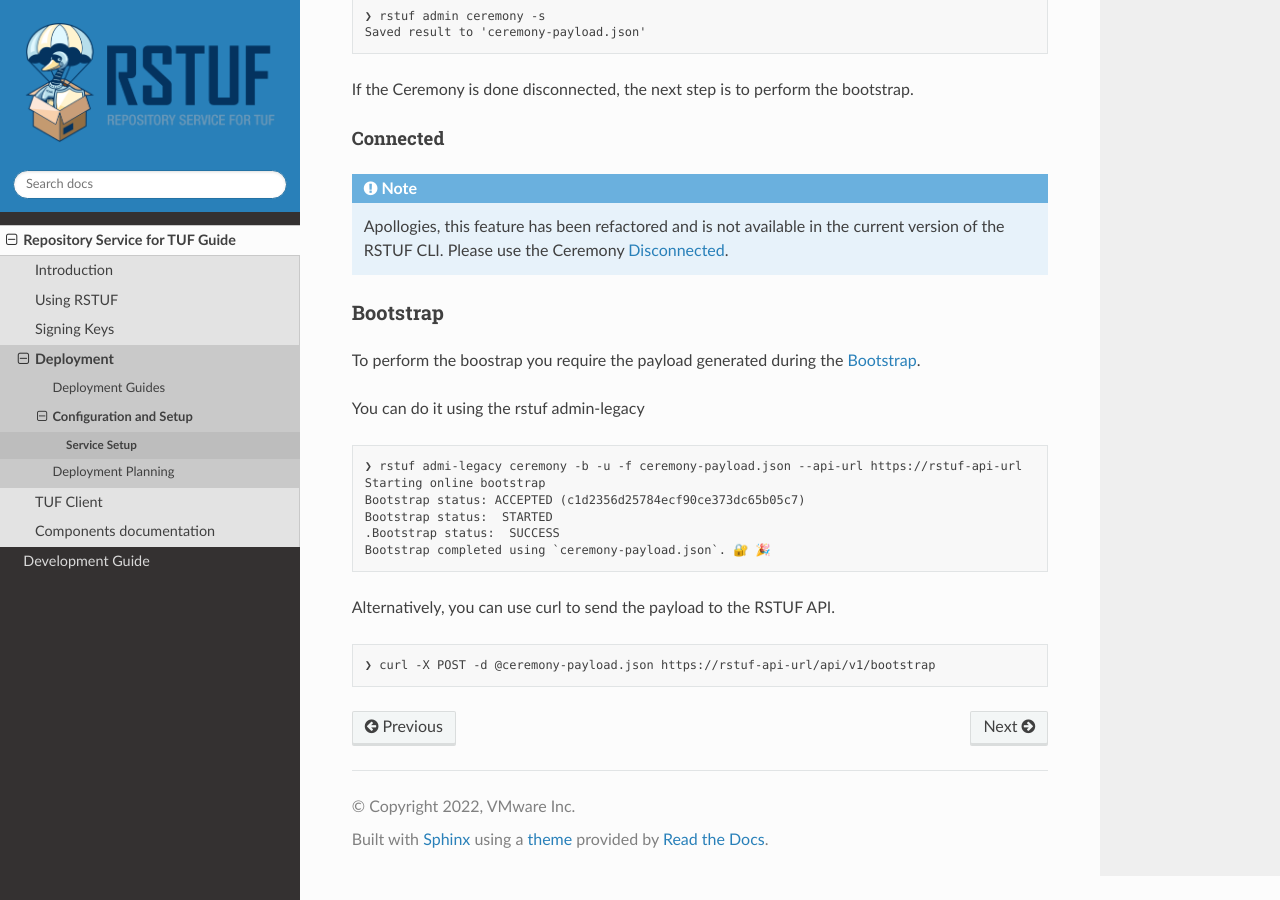
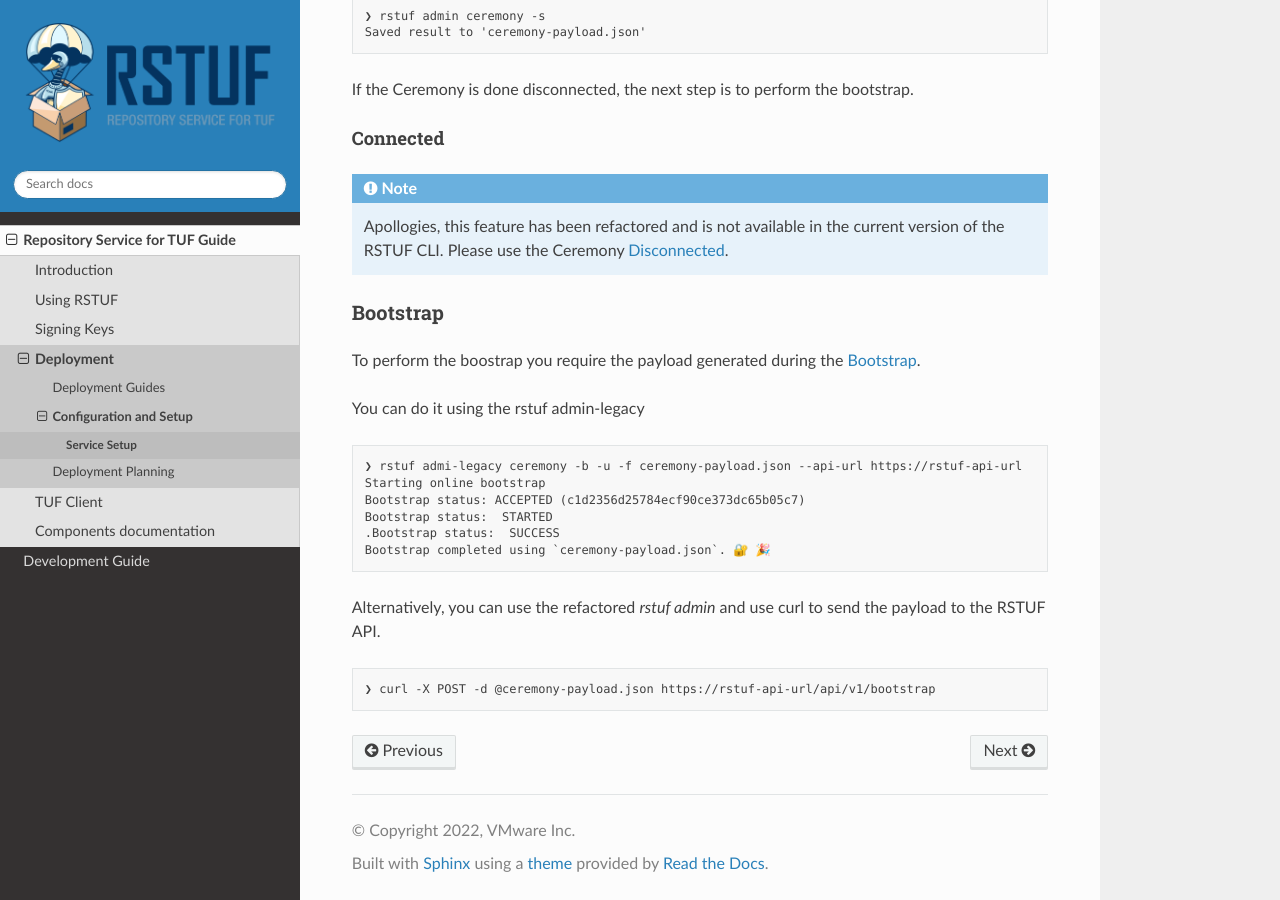
Before and after one commit to repository-service-tuf/repository-service-tuf, a Sphinx documentation site: the page built from docs/source/guide/deployment/setup.rst, in a window 1280 px wide and 900 px high, scrolled down 1661 px. Built offline with Sphinx 7.4.7 and the Read the Docs theme 2.0.0, drawn with Linux system fonts in a browser that asks for light colours.

Commit message:
Update docs/source/guide/deployment/setup.rst
Co-authored-by: Martin Vrachev <martin.vrachev@gmail.com>

```diff
--- a/docs/source/guide/deployment/setup.rst
+++ b/docs/source/guide/deployment/setup.rst
@@ -158,7 +158,7 @@ You can do it using the rstuf admin-legacy
     .Bootstrap status:  SUCCESS
     Bootstrap completed using `ceremony-payload.json`. 🔐 🎉
 
-Alternatively, you can use curl to send the payload to the RSTUF API.
+Alternatively, you can use the refactored `rstuf admin` and use curl to send the payload to the RSTUF API.
 
 .. code::
 
```
